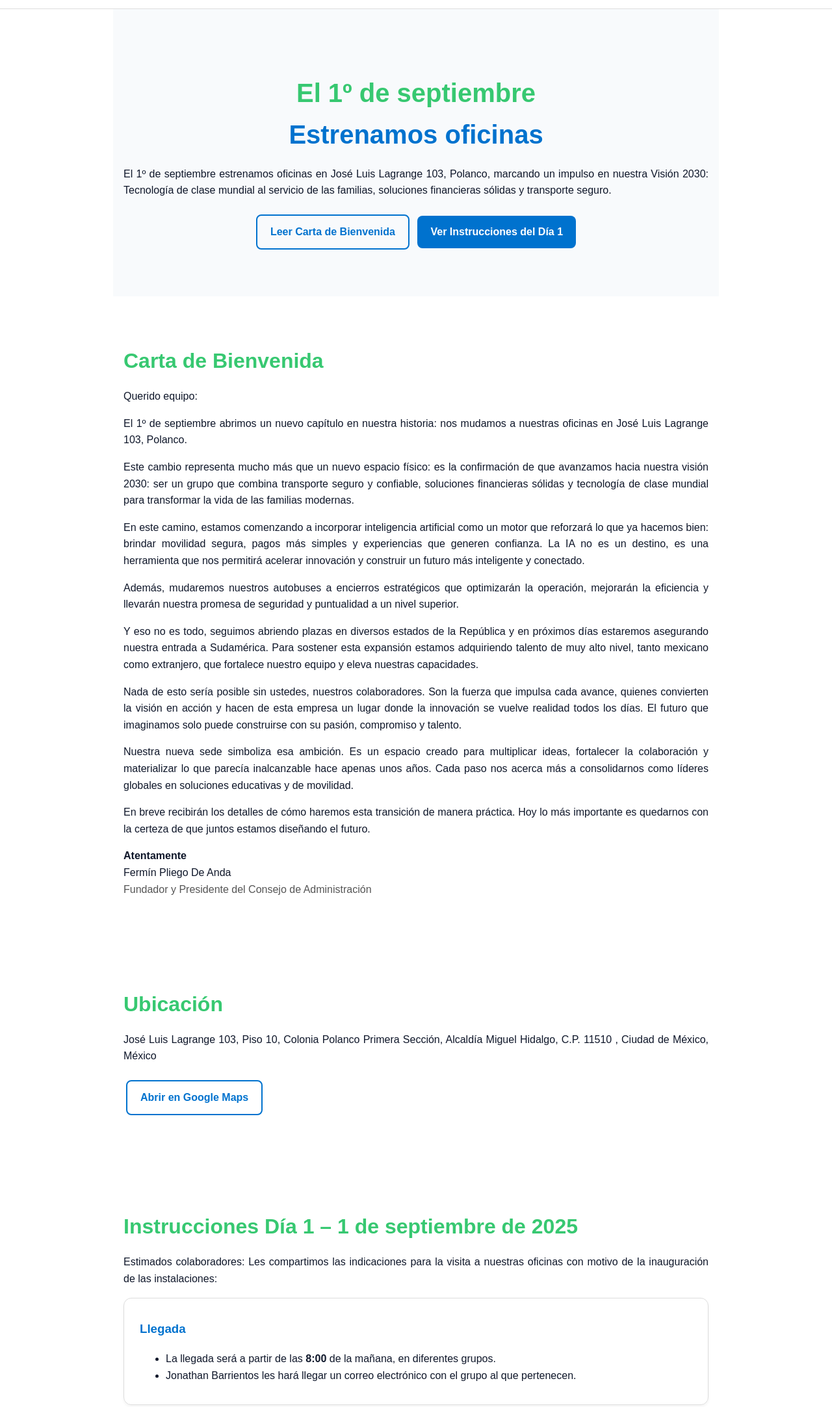
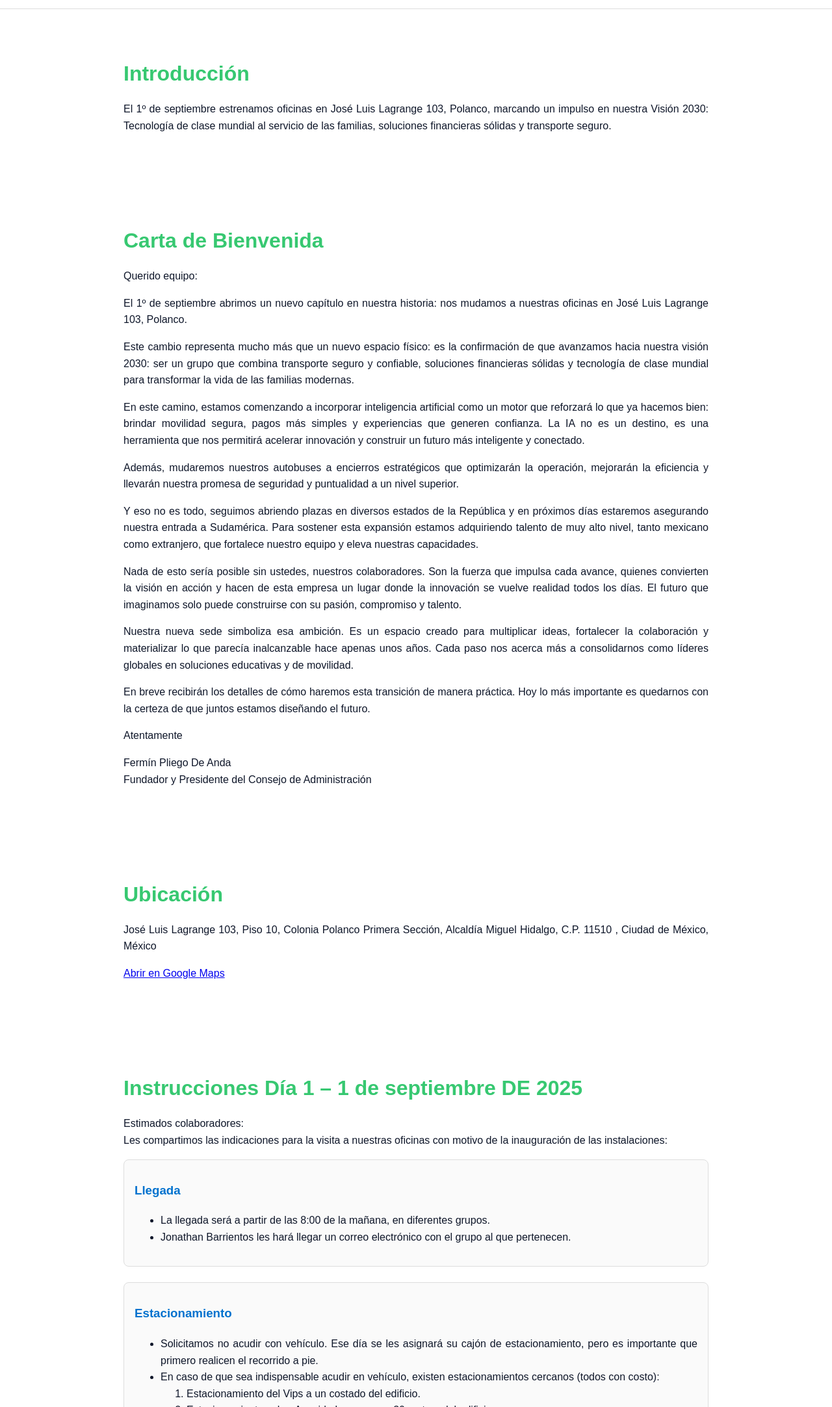
Before and after one commit to Ericote1974/Lagrange-103, a plain HTML site: page index.html in a window 1280 px wide. Shown: the part 45-2210 px from the top of the page at 65% size. Drawn offline with Linux system fonts and the light colour scheme.

Commit message:
Update index.html

```diff
--- a/index.html
+++ b/index.html
@@ -8,6 +8,7 @@
     body {
       font-family: Arial, sans-serif;
       margin: 0;
+      padding: 0;
       background: #fff;
       color: #0f172a;
       line-height: 1.6;
@@ -46,27 +47,6 @@
       color: #0072ce;
       margin-top: 1rem;
     }
-    .hero {
-      text-align: center;
-      padding: 4rem 1rem;
-      background: #f8fafc;
-    }
-    .hero h1 {
-      font-size: 2.5rem;
-      color: #0072ce;
-      margin-bottom: 1rem;
-    }
-    .hero span {
-      color: #37c871;
-    }
-    .card {
-      border: 1px solid #ddd;
-      border-radius: 12px;
-      padding: 1rem 1.5rem;
-      margin-bottom: 1.5rem;
-      box-shadow: 0 2px 4px rgba(0,0,0,0.05);
-      text-align: justify;
-    }
     footer {
       border-top: 1px solid #ddd;
       padding: 1rem 2rem;
@@ -74,21 +54,13 @@
       color: #555;
       text-align: center;
     }
-    a.button {
-      display: inline-block;
-      margin: 0.5rem 0.25rem;
-      padding: 0.75rem 1.25rem;
+    .card {
+      border: 1px solid #ddd;
       border-radius: 8px;
-      font-weight: bold;
-      text-decoration: none;
-    }
-    a.primary {
-      background: #0072ce;
-      color: #fff;
-    }
-    a.secondary {
-      border: 2px solid #0072ce;
-      color: #0072ce;
+      padding: 1rem;
+      margin-bottom: 1.5rem;
+      background: #fafafa;
+      text-align: justify;
     }
   </style>
 </head>
@@ -103,17 +75,11 @@
     </nav>
   </header>
 
-  <!-- Introducción -->
-  <section class="hero" id="introduccion">
-    <h1><span>El 1º de septiembre</span><br/>Estrenamos oficinas</h1>
-    <p style="text-align: justify;">
-      El 1º de septiembre estrenamos oficinas en José Luis Lagrange 103, Polanco, marcando un impulso en nuestra Visión 2030: Tecnología de clase mundial al servicio de las familias, soluciones financieras sólidas y transporte seguro.
-    </p>
-    <a href="#bienvenida" class="button secondary">Leer Carta de Bienvenida</a>
-    <a href="#instrucciones" class="button primary">Ver Instrucciones del Día 1</a>
+  <section id="introduccion">
+    <h2>Introducción</h2>
+    <p>El 1º de septiembre estrenamos oficinas en José Luis Lagrange 103, Polanco, marcando un impulso en nuestra Visión 2030: Tecnología de clase mundial al servicio de las familias, soluciones financieras sólidas y transporte seguro.</p>
   </section>
 
-  <!-- Carta de Bienvenida -->
   <section id="bienvenida">
     <h2>Carta de Bienvenida</h2>
     <p>Querido equipo:</p>
@@ -125,25 +91,25 @@
     <p>Nada de esto sería posible sin ustedes, nuestros colaboradores. Son la fuerza que impulsa cada avance, quienes convierten la visión en acción y hacen de esta empresa un lugar donde la innovación se vuelve realidad todos los días. El futuro que imaginamos solo puede construirse con su pasión, compromiso y talento.</p>
     <p>Nuestra nueva sede simboliza esa ambición. Es un espacio creado para multiplicar ideas, fortalecer la colaboración y materializar lo que parecía inalcanzable hace apenas unos años. Cada paso nos acerca más a consolidarnos como líderes globales en soluciones educativas y de movilidad.</p>
     <p>En breve recibirán los detalles de cómo haremos esta transición de manera práctica. Hoy lo más importante es quedarnos con la certeza de que juntos estamos diseñando el futuro.</p>
-    <p><strong>Atentamente</strong><br/>Fermín Pliego De Anda<br/><span style="color:#555">Fundador y Presidente del Consejo de Administración</span></p>
+    <p>Atentamente</p>
+    <p>Fermín Pliego De Anda<br>Fundador y Presidente del Consejo de Administración</p>
   </section>
 
-  <!-- Ubicación -->
   <section id="ubicacion">
     <h2>Ubicación</h2>
     <p>José Luis Lagrange 103, Piso 10, Colonia Polanco Primera Sección, Alcaldía Miguel Hidalgo, C.P. 11510 , Ciudad de México, México</p>
-    <p><a href="https://maps.app.goo.gl/xFkN5M5uGwuzXVCf6" target="_blank" class="button secondary">Abrir en Google Maps</a></p>
+    <p><a href="https://maps.app.goo.gl/xFkN5M5uGwuzXVCf6" target="_blank">Abrir en Google Maps</a></p>
   </section>
 
-  <!-- Instrucciones Día 1 -->
   <section id="instrucciones">
-    <h2>Instrucciones Día 1 – 1 de septiembre de 2025</h2>
-    <p>Estimados colaboradores: Les compartimos las indicaciones para la visita a nuestras oficinas con motivo de la inauguración de las instalaciones:</p>
+    <h2>Instrucciones Día 1 – 1 de septiembre DE 2025</h2>
+    <p>Estimados colaboradores:<br>
+    Les compartimos las indicaciones para la visita a nuestras oficinas con motivo de la inauguración de las instalaciones:</p>
 
     <div class="card">
       <h3>Llegada</h3>
       <ul>
-        <li>La llegada será a partir de las <strong>8:00</strong> de la mañana, en diferentes grupos.</li>
+        <li>La llegada será a partir de las 8:00 de la mañana, en diferentes grupos.</li>
         <li>Jonathan Barrientos les hará llegar un correo electrónico con el grupo al que pertenecen.</li>
       </ul>
     </div>
@@ -151,7 +117,7 @@
     <div class="card">
       <h3>Estacionamiento</h3>
       <ul>
-        <li>Solicitamos <strong>no acudir con vehículo</strong>. Ese día se les asignará su cajón de estacionamiento, pero es importante que primero realicen el recorrido a pie.</li>
+        <li>Solicitamos no acudir con vehículo. Ese día se les asignará su cajón de estacionamiento, pero es importante que primero realicen el recorrido a pie.</li>
         <li>En caso de que sea indispensable acudir en vehículo, existen estacionamientos cercanos (todos con costo):</li>
         <ol>
           <li>Estacionamiento del Vips a un costado del edificio.</li>
@@ -168,12 +134,12 @@
 
     <div class="card">
       <h3>Vestimenta</h3>
-      <p>El código de vestimenta para este día será <strong>casual-formal</strong>.</p>
+      <p>El código de vestimenta para este día será casual-formal.</p>
     </div>
 
     <div class="card">
       <h3>Identificación</h3>
-      <p>Es indispensable portar su <strong>credencial de la empresa</strong> o, en su defecto, una <strong>identificación oficial</strong>.</p>
+      <p>Es indispensable portar su credencial de la empresa o, en su defecto, una identificación oficial.</p>
     </div>
 
     <div class="card">
@@ -183,7 +149,7 @@
 
     <div class="card">
       <h3>Contacto</h3>
-      <p>Cualquier duda favor de comunicarse con <strong>Eric Barrera</strong>, de preferencia antes del 1 de septiembre, para poder brindarles la atención que todos merecen.</p>
+      <p>Cualquier duda favor de comunicarse con Eric Barrera, de preferencia antes del 1 de septiembre, para poder brindarles la atención que todos merecen.</p>
     </div>
   </section>
 
```
